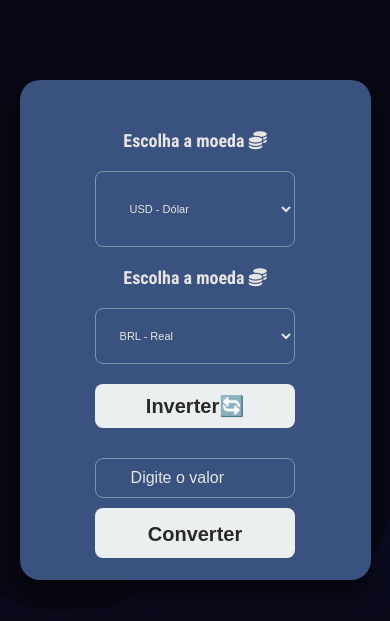
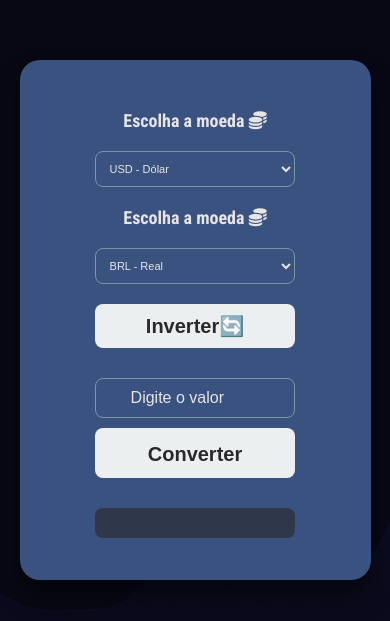
Before and after one commit to DevFront90/ConversorMoedas, a plain HTML site: page index.html in a window 390 px wide. Shown: the part 107-728 px from the top of the page. Drawn offline with Linux system fonts and the light colour scheme.

Commit message:
Update media.css

```diff
--- a/css/media.css
+++ b/css/media.css
@@ -2,7 +2,7 @@
 @media screen and (max-width:580px) {
 
     .container {
-          margin-top: 30px;
+          margin-top: 10px;
     }
 
     .title {
@@ -11,7 +11,7 @@
 
   .box {
         width: 90%;
-        height: 500px;
+        height: 520px;
 
     }
 
@@ -27,12 +27,12 @@
 
     .box #fromcurrency {
          font-size: 11px;
-          padding: 30px;
+          padding: 10px;
 
      }
 
     .box #toCurrency {
-        padding: 20px;
+        padding: 10px;
         font-size: 11px;
      }
 
```
